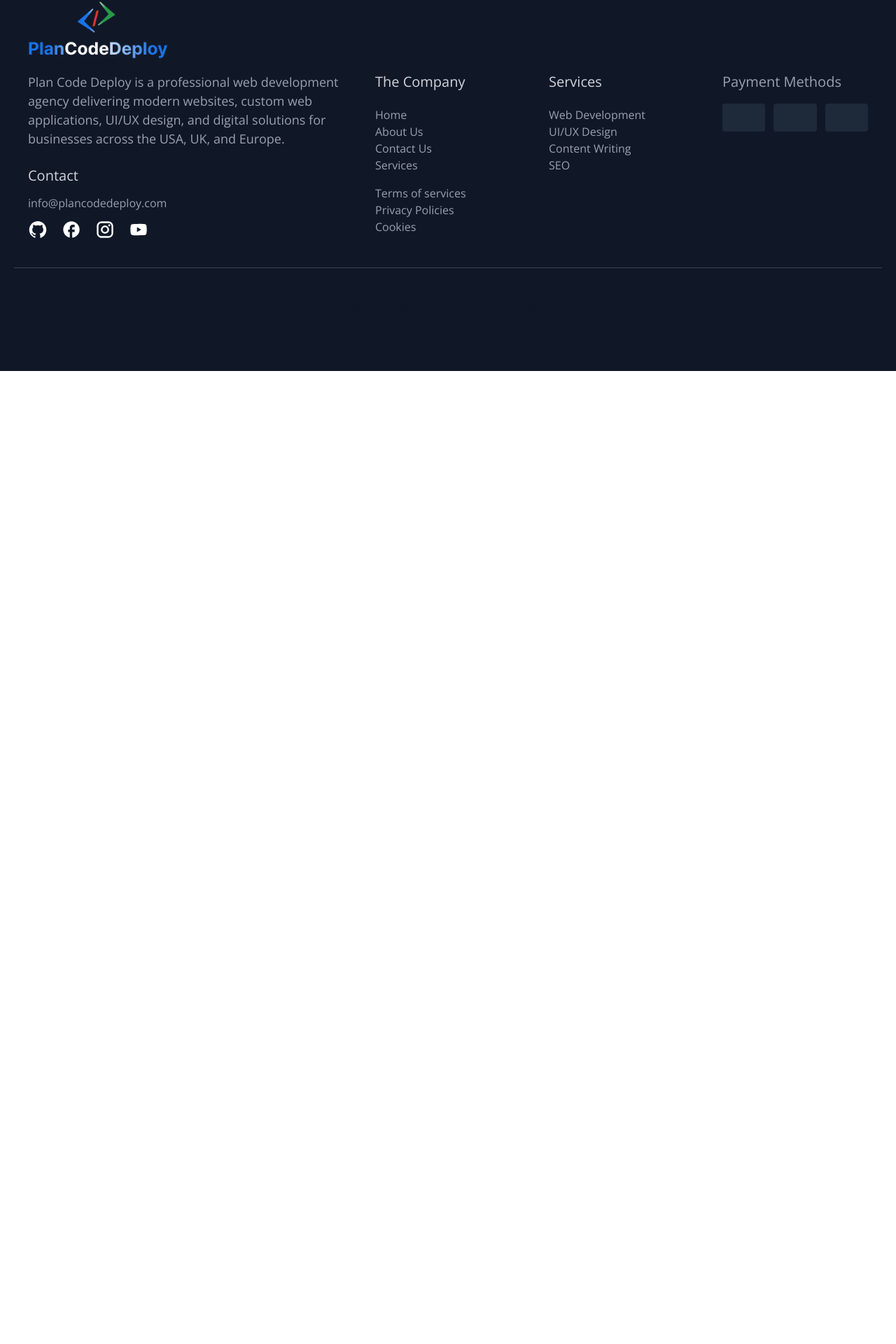
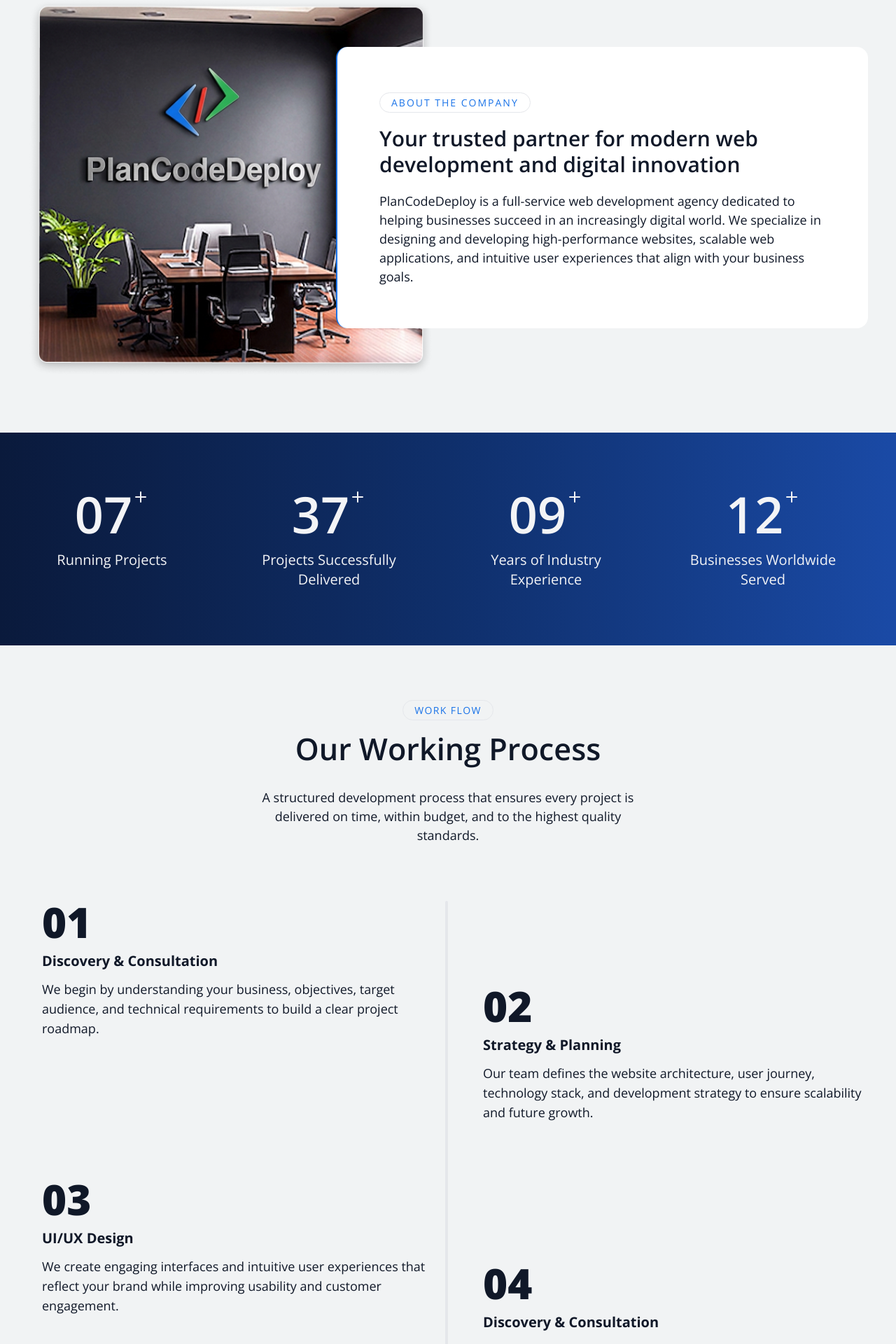
Before and after one commit to hasan-myoffice1/Plan_Code_Deploy, a React (Vite) app: page /about in a window 1280 px wide. Shown: the part 874-2794 px from the top of the page at 70% size. Before the commit the page ends 1404 px from the top, so only its background shows below. Built offline with nearby package versions, Linux system fonts and the light colour scheme.

Commit message:
About Section Dane

```diff
--- /dev/null
+++ b/src/containers/Testimonials.jsx
@@ -0,0 +1,103 @@
+import { useState } from 'react';
+import { Star, StarHalf } from 'lucide-react';
+import SectionTitle from './../components/SectionTitle';
+
+const testimonials = [
+    {
+        quote: 'PlanCodeDeploy transformed our outdated website into a modern platform that reflects our brand perfectly. The communication was excellent, deadlines were met, and the final product exceeded expectations.',
+        name: 'Hasan Ali',
+        role: 'Business Owner',
+    },
+    {
+        quote: 'Working with PlanCodeDeploy was a seamless experience. Their attention to detail and clean frontend structure helped elevate our digital presence significantly.',
+        name: 'Sainmun All Basar',
+        role: 'Product Manager',
+    },
+    {
+        quote: 'Reliable, fast, and highly professional. They delivered exactly what we needed on time and with exceptional visual polish.',
+        name: 'Hasinur HR',
+        role: 'Tech Founder',
+    },
+];
+
+const Testimonials = () => {
+    const [activeIndex, setActiveIndex] = useState(0);
+
+    const workingProcess = {
+        subtitle: 'Testimonials',
+        title: 'Businesses trust us to deliver measurable digital results',
+        extraClass: 'max-w-170 mx-auto',
+    };
+
+    const changeTestimonial = (direction) => {
+        setActiveIndex((index) => (index + direction + testimonials.length) % testimonials.length);
+    };
+
+    const testimonial = testimonials[activeIndex];
+
+    return (
+        <section>
+            <div className="content-view">
+                <div className="mx-auto mb-25 text-center xl:w-160">
+                    <SectionTitle data={workingProcess} />
+                    <p>From startups to established companies, our clients rely on PlanCodeDeploy to create reliable, modern, and high-performing websites that support long-term business success and customer growth.</p>
+                </div>
+
+                <div className="grid grid-cols-1 gap-10 md:grid-cols-12 ">
+                    <div className="md:col-span-4">
+                        <h2 className="mb-4 text-6xl font-bold leading-none">
+                            4.7<span className="text-primaryColor">/5</span>
+                        </h2>
+                        <div className="mb-3 flex items-center gap-2 text-primaryColor" aria-label="Rated 4.7 out of 5">
+                            <Star aria-hidden="true" />
+                            <Star aria-hidden="true" />
+                            <Star aria-hidden="true" />
+                            <Star aria-hidden="true" />
+                            <StarHalf aria-hidden="true" />
+                        </div>
+                        <p className="max-w-xs text-sm leading-relaxed text-gray-700 dark:text-gray-300">
+                            Trusted by businesses across the USA, UK, and Europe for quality web development services.
+                        </p>
+                    </div>
+
+                    <div className="flex flex-col justify-between border-primaryColor pt-6 md:col-span-7  md:border-l md:py-4 md:pl-8">
+                        <div key={activeIndex} aria-live="polite">
+                            <p className="text-[15px] leading-relaxed text-gray-700 sm:text-peraFS dark:text-gray-300">
+                                {testimonial.quote}
+                            </p>
+                            <div className="mt-6">
+                                <h3 className="text-lg font-semibold text-gray-900 dark:text-gray-100">{testimonial.name}</h3>
+                                <p className="mt-1 text-sm font-medium text-primaryColor">{testimonial.role}</p>
+                            </div>
+                        </div>
+
+                        <div className="mt-6 flex items-center justify-end gap-4 md:mt-8">
+                            <button
+                                type="button"
+                                onClick={() => changeTestimonial(-1)}
+                                aria-label="Previous testimonial"
+                                className="text-primaryColor transition-colors hover:text-blue-700"
+                            >
+                                <svg className="h-6 w-6" fill="none" stroke="currentColor" viewBox="0 0 24 24" aria-hidden="true">
+                                    <path strokeLinecap="round" strokeLinejoin="round" strokeWidth="2" d="M15 19l-7-7 7-7" />
+                                </svg>
+                            </button>
+                            <button
+                                type="button"
+                                onClick={() => changeTestimonial(1)}
+                                aria-label="Next testimonial"
+                                className="text-primaryColor transition-colors hover:text-blue-700"
+                            >
+                                <svg className="h-6 w-6" fill="none" stroke="currentColor" viewBox="0 0 24 24" aria-hidden="true">
+                                    <path strokeLinecap="round" strokeLinejoin="round" strokeWidth="2" d="M9 5l7 7-7 7" />
+                                </svg>
+                            </button>
+                        </div>
+                    </div>
+                </div>
+            </div>
+        </section>
+    );
+};
+
+export default Testimonials;
--- /dev/null
+++ b/src/containers/WorkProcess.jsx
@@ -0,0 +1,66 @@
+
+import SectionTitle from './../components/SectionTitle';
+
+const processSteps = [
+    {
+        number: '01',
+        title: 'Discovery & Consultation',
+        description: 'We begin by understanding your business, objectives, target audience, and technical requirements to build a clear project roadmap.',
+    },
+    {
+        number: '02',
+        title: 'Strategy & Planning',
+        description: 'Our team defines the website architecture, user journey, technology stack, and development strategy to ensure scalability and future growth.',
+        className: 'md:mt-30',
+    },
+    {
+        number: '03',
+        title: 'UI/UX Design',
+        description: 'We create engaging interfaces and intuitive user experiences that reflect your brand while improving usability and customer engagement.',
+    },
+    {
+        number: '04',
+        title: 'Discovery & Consultation',
+        description: 'Our developers build clean, secure, and responsive websites while performing continuous testing for performance, compatibility, and security.',
+        className: 'md:mt-30',
+    },
+    {
+        number: '05',
+        title: 'Launch & Ongoing Support',
+        description: 'After deployment, we provide continuous maintenance, updates, optimization, and technical support to keep your website performing at its best.',
+        className: 'md:col-span-2 mx-auto max-w-130 md:text-center',
+    },
+];
+
+const WorkProcess = () => {
+
+
+const WorkingProcess = {
+    subtitle : "work flow",
+    title : "Our Working Process",
+    extraClass : "max-w-170 mx-auto",
+}
+
+    return (
+        <section className='bg-light-section dark:bg-gray-section'>
+            <div className="content-view">
+                 <div className='xl:w-140 text-center m-auto'>
+                    <SectionTitle data={WorkingProcess}/>
+                    <p>A structured development process that ensures every project is delivered on time, within budget, and to the highest quality standards.</p>
+                 </div>
+                 <div className='grid grid-cols-1 gap-10 md:grid-cols-2 md:gap-20 ps-5 relative mt-20'>
+                    {processSteps.map((step) => (
+                        <div key={step.number} className={step.className}>
+                            <span className='text-4xl md:text-6xl font-extrabold '>{step.number}</span>
+                            <h3 className='mt-3 text-xl font-Montserrat font-bold '>{step.title}</h3>
+                            <p className='mt-3 leading-7 dark:text-gray-400 '>{step.description}</p>
+                        </div>
+                    ))}
+                    <div className='absolute w-1 h-full md:h-190 bg-gray-200 top-0 md:right-[50%] rounded-2xl'></div>
+                 </div>
+            </div>
+        </section>
+    );
+};
+
+export default WorkProcess;
--- a/src/pages/About.jsx
+++ b/src/pages/About.jsx
@@ -2,7 +2,13 @@ import Header from '../containers/Header';
 import Footer from '../containers/Footer';
 import Hero from '../containers/Hero';
 import HeroAbout from '/src/assets/aboutpagehero.png';
+import AboutSection from '/src/assets//aboutpage.png';
+import CountdownSec from './../containers/CountdownSec';
+import CTA from './../containers/CTA';
+import WorkProcess from './../containers/WorkProcess';
+import Testimonials from './../containers/Testimonials';
 
+<img src="/src/assets//aboutpage.png" alt="" />
 
 const title = {subtitle:"about Plan Code Deploy",text:'Building reliable ', highlight:'Digital Solution', afterText:"for ambitious businesses"}
 
@@ -15,6 +21,30 @@ const About = () => {
          <>
            <Header/>
            <Hero data={title} btnData={buttonInfo} descText= {desc} heroImg={HeroAbout}/>
+
+           {/* <!-- About Company Section --> */}
+            <section className="py-20 px-4 lg:px-0 bg-light-section dark:bg-gray-section">
+                <div className="content-view grid items-center gap-10 lg:grid-cols-2">
+                    <div>
+                        <img src={AboutSection} alt="Plan Code Deploy team" className="h-auto w-full rounded-2xl object-cover" />
+                    </div>
+                    <div className="mt-10 rounded-2xl border-l-2 border-primaryColor bg-white px-5 py-6 lg:-ml-45 lg:mt-0 lg:p-15 dark:bg-night">
+                        <span className="text-sm border dark:border-gray-800 border-gray-200 rounded-full px-4 py-1 uppercase leading-10 text-primaryColor tracking-[2px]">
+                        about the company
+                        </span>
+                        <h2 className="text-2xl md:text-3xl mt-3 mb-5 font-semibold leading-tight">Your trusted
+                        partner for modern web development and digital innovation</h2>
+                        <p className="dark:text-gray-400">PlanCodeDeploy is a full-service web development agency dedicated to helping businesses succeed in an increasingly digital world. We specialize in designing and developing high-performance websites, scalable web applications, and intuitive user experiences that align with your business goals.</p>
+                    </div>
+                </div>
+            </section>
+            {/* <!-- About Company End --> */}
+
+            <CountdownSec/>
+            <WorkProcess/>
+            <Testimonials/>
+            <CTA/>
+
            <Footer/>
         </>
     );
```
Also changed, not shown: src/assets/aboutpage.png (added).
